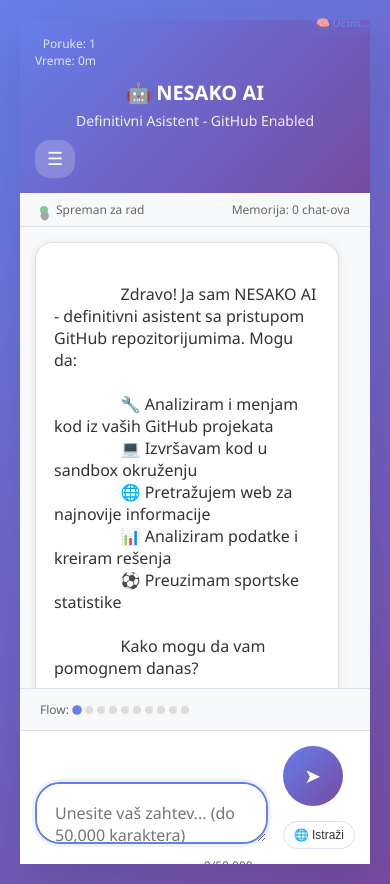
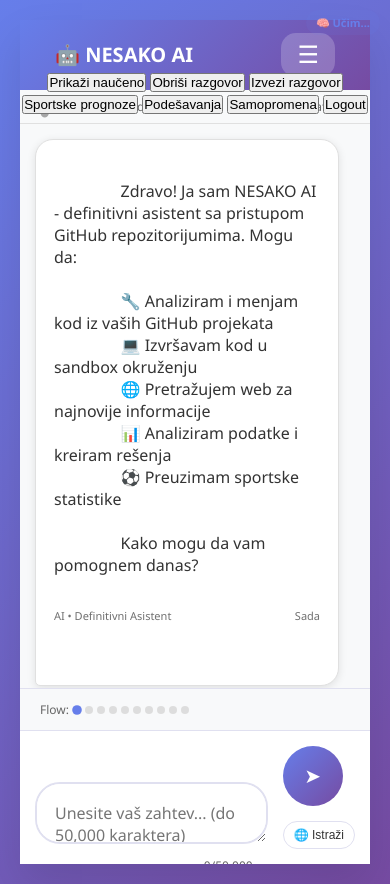
Before and after one commit to salenesic79-gif/NESAKO, a Django app: template templates/index.html in a window 390 px wide. Run offline with Django 4.2, Linux system fonts and the light colour scheme; the template is opened without the code that fills it, so the values that code supplies are empty.

Commit message:
feat: Redizajniraj heder sa poboljšanim hamburger menijem
Co-authored-by: aider (deepseek/deepseek-coder) <aider@aider.chat>

```diff
--- a/templates/index.html
+++ b/templates/index.html
@@ -775,40 +775,21 @@
 </head>
 <body>
     <div class="container">
-        <div class="header">
-            <div class="header-left">
-                <div class="chat-stats">
-                    <div id="message-count">Poruke: 1</div>
-                    <div id="session-time">Vreme: 0m</div>
-                </div>
-            </div>
-
-            <div class="header-center">
-                <h1>🤖 NESAKO AI</h1>
-                <p>Definitivni Asistent - GitHub Enabled</p>
-            </div>
-
-            <div class="header-right">
-                <div class="hamburger-menu">
-                    <button class="hamburger-btn" onclick="toggleHamburgerMenu()">
+        <div class="header" style="height: 70px; min-height: 70px;">
+            <div class="header-content" style="height: 100%; padding: 0 20px; display: flex; justify-content: space-between; align-items: center; width: 100%;">
+                <h1 style="font-size: 20px; margin: 0; line-height: 70px;">🤖 NESAKO AI</h1>
+                <div class="header-menu" style="position: relative; display: flex; align-items: center; height: 100%;">
+                    <button id="hamburger-menu" class="hamburger-btn" style="font-size: 24px; padding: 8px 16px; margin: 0;">
                         ☰
                     </button>
-                    <div class="hamburger-content" id="hamburger-content">
-                        <div class="hamburger-item" onclick="toggleHistory(); toggleHamburgerMenu()">
-                            📋 Istorija
-                        </div>
-                        <div class="hamburger-item" onclick="quickAccess(); toggleHamburgerMenu()">
-                            🚀 Brzi pristup
-                        </div>
-                        <div class="hamburger-item" onclick="showLessonsUI(); toggleHamburgerMenu()">
-                            📚 Prikaži naučeno
-                        </div>
-                        <div class="hamburger-item" onclick="toggleTaskPanel(); toggleHamburgerMenu()">
-                            📝 Zadaci
-                        </div>
-                        <div class="hamburger-item" onclick="logout(); toggleHamburgerMenu()">
-                            🚪 Izloguj se
-                        </div>
+                    <div id="dropdown-menu" class="dropdown-content" style="position: fixed; top: 70px; left: 0; right: 0; width: 100%; max-width: 100%; border-radius: 0; z-index: 10000;">
+                        <button id="show-lessons" class="dropdown-item">Prikaži naučeno</button>
+                        <button id="clear-chat" class="dropdown-item">Obriši razgovor</button>
+                        <button id="export-chat" class="dropdown-item">Izvezi razgovor</button>
+                        <button id="sports-betting-btn" class="dropdown-item" onclick="openSportsBetting()">Sportske prognoze</button>
+                        <button id="settings-btn" class="dropdown-item">Podešavanja</button>
+                        <button id="self-modify-btn" class="dropdown-item" onclick="enableSelfModification()">Samopromena</button>
+                        <button id="logout-btn" class="dropdown-item">Logout</button>
                     </div>
                 </div>
             </div>
```
